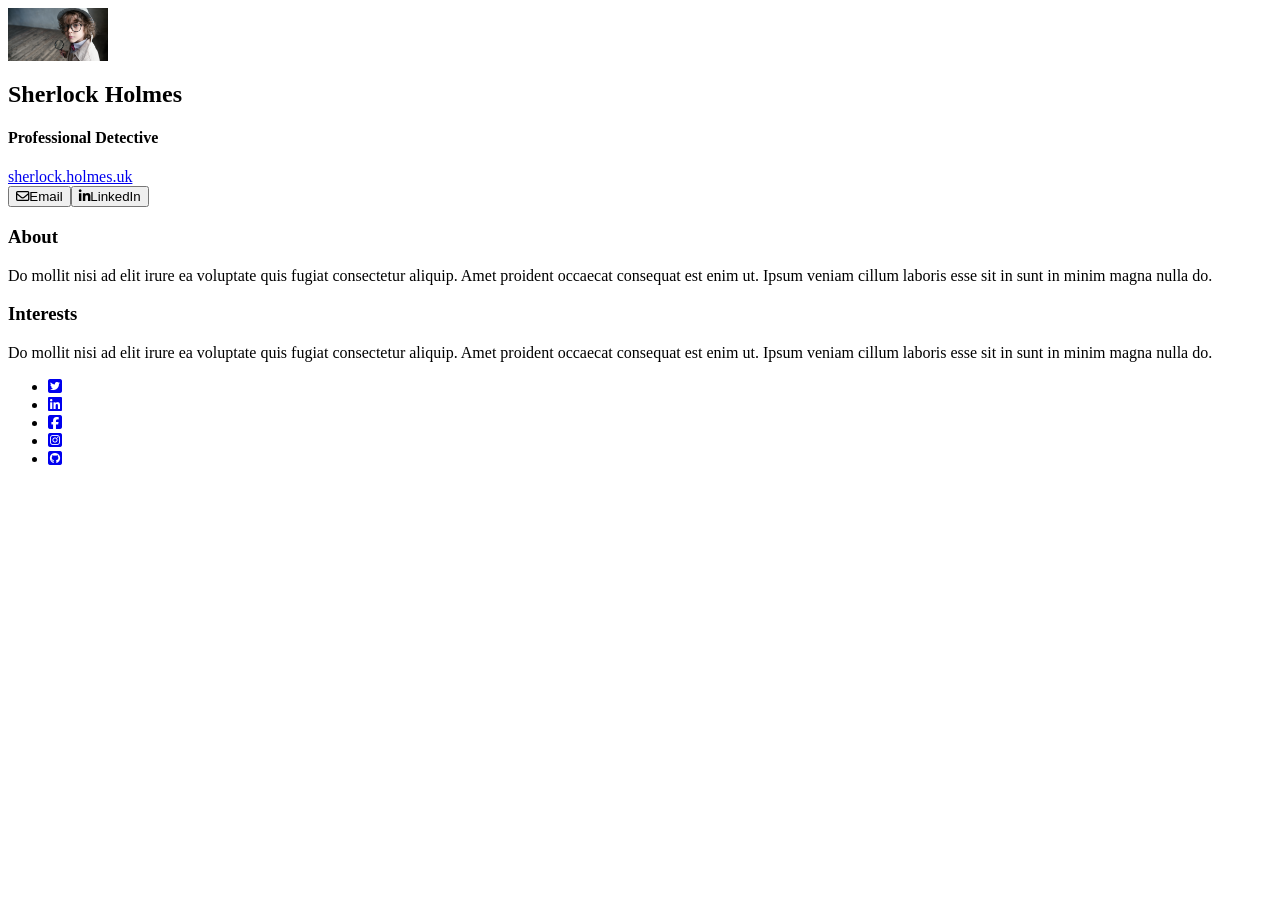
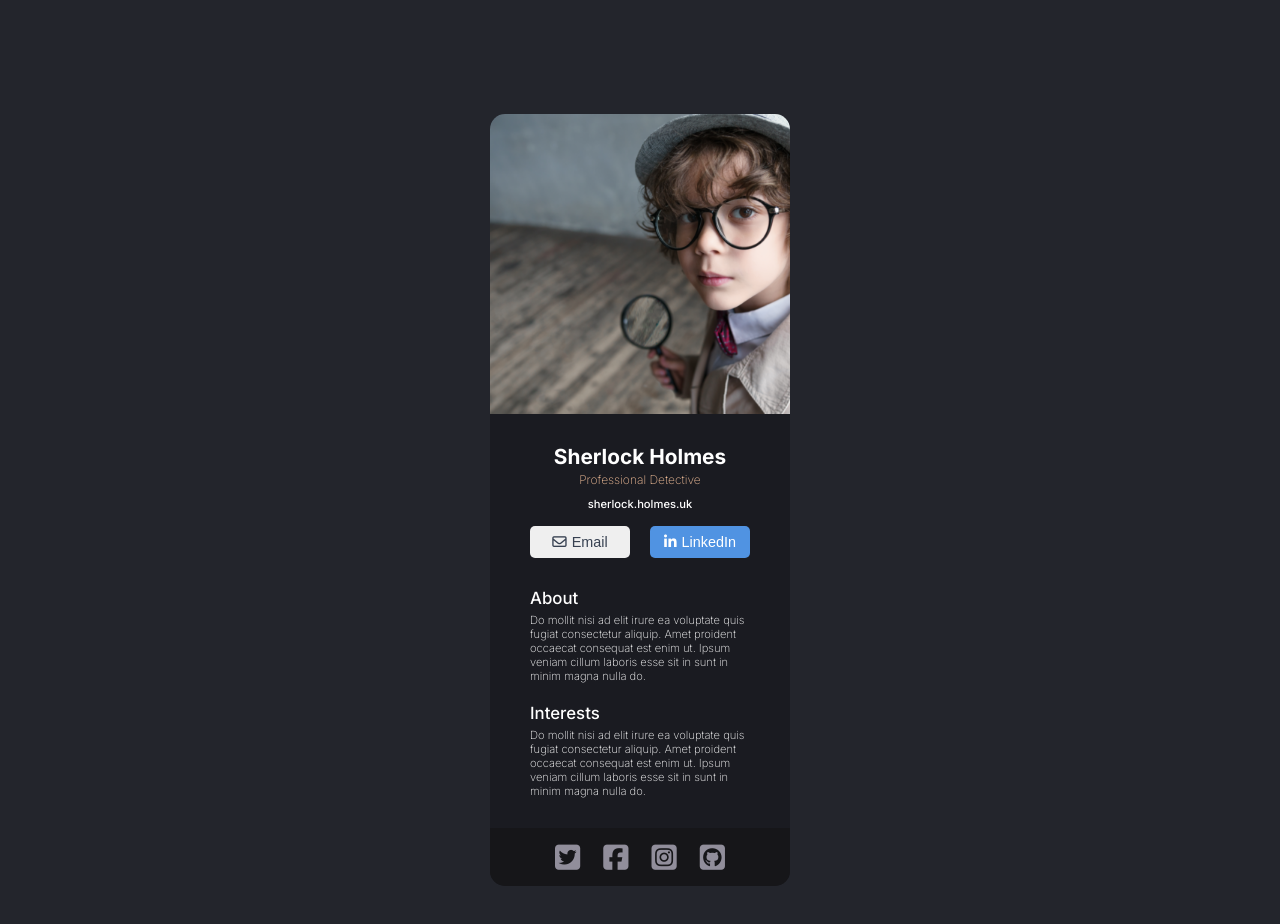
Before and after one commit to Unic-1/ReactTutorial, a website with bundled scripts: page BusinessCard/index.html in a window 1280 px wide. Before the commit the page ends 800 px from the top, so only its background shows below. Built offline with nearby package versions, Linux system fonts and the light colour scheme.

Commit message:
- styles added to the page

```diff
--- a/BusinessCard/index.html
+++ b/BusinessCard/index.html
@@ -16,6 +16,14 @@
       src="https://kit.fontawesome.com/977f7e7178.js"
       crossorigin="anonymous"
     ></script>
+
+    <link rel="preconnect" href="https://fonts.googleapis.com" />
+    <link rel="preconnect" href="https://fonts.gstatic.com" crossorigin />
+    <link
+      href="https://fonts.googleapis.com/css2?family=Inter:wght@200;500;700&display=swap"
+      rel="stylesheet"
+    />
+    <link rel="stylesheet" href="./style/style.css" />
     <title>Business Card</title>
   </head>
   <body>
--- a/BusinessCard/src/components/About.js
+++ b/BusinessCard/src/components/About.js
@@ -2,7 +2,7 @@ export default function About() {
   return (
     <div className="container about-container">
       <div className="about-item">
-        <h3>About</h3>
+        <h2 className="title">About</h2>
         <p>
           Do mollit nisi ad elit irure ea voluptate quis fugiat consectetur
           aliquip. Amet proident occaecat consequat est enim ut. Ipsum veniam
@@ -10,7 +10,7 @@ export default function About() {
         </p>
       </div>
       <div className="about-item">
-        <h3>Interests</h3>
+        <h2 className="title">Interests</h2>
         <p>
           Do mollit nisi ad elit irure ea voluptate quis fugiat consectetur
           aliquip. Amet proident occaecat consequat est enim ut. Ipsum veniam
--- a/BusinessCard/src/components/Profile.js
+++ b/BusinessCard/src/components/Profile.js
@@ -1,10 +1,15 @@
 export default function Profile() {
   return (
     <div className="profile-container">
-      <img src="./static/profile.png" width="100px" />
-      <h2>Sherlock Holmes</h2>
-      <h4>Professional Detective</h4>
+      <img className="profile-image" src="./static/profile.png" width="100px" />
+      <div className="profile-details">
+        <h2 className="profile-name">
+          <strong>Sherlock Holmes</strong>
+        </h2>
+        <h4 className="profile-profession">Professional Detective</h4>
+        <div className="profile-site">
           <a href="#">sherlock.holmes.uk</a>
+        </div>
         <div className="actions">
           <button className="btn email">
             <i class="fa-regular fa-envelope"></i>Email
@@ -14,5 +19,6 @@ export default function Profile() {
           </button>
         </div>
       </div>
+    </div>
   );
 }
--- a/BusinessCard/src/components/Social.js
+++ b/BusinessCard/src/components/Social.js
@@ -5,11 +5,6 @@ export default function Social() {
         <li>
           <a href="#">
             <i class="fa-brands fa-square-twitter"></i>
-          </a>
-        </li>
-        <li>
-          <a href="#">
-            <i class="fa-brands fa-linkedin"></i>
           </a>
         </li>
         <li>
--- a/BusinessCard/style/style.css
+++ b/BusinessCard/style/style.css
@@ -0,0 +1,129 @@
+* {
+  box-sizing: border-box;
+}
+
+body {
+  margin: 0;
+  width: 100%;
+  height: 1000px;
+  display: flex;
+  align-items: center;
+  justify-content: center;
+  background-color: #23252C;
+}
+
+h1, h2, h3, h4, h5, h6 {
+  margin: 0;
+}
+
+p {
+  margin: 0;
+}
+
+main {
+  /* height: 800px; */
+  width: 300px;
+  background-color: #1A1B21;
+  color: white;
+  font-family: 'Inter', sans-serif;
+  border-radius: 15px;
+  overflow: hidden;
+  font-size: .7rem;
+}
+
+.profile-container {
+  text-align: center;
+}
+
+.profile-image {
+  width: 100%;
+  height: 300px;
+  object-fit: cover;
+}
+
+.profile-details, .about-container {
+  margin: 30px 40px;
+}
+
+.profile-name {
+  margin-bottom: 0px;
+  font-weight: bolder;
+  font-size: 1.3rem;
+}
+
+.profile-profession {
+  font-size: .75rem;
+  margin-top: 3px;
+  margin-bottom: 0;
+  color: #F3BF99;
+  font-weight: lighter;
+}
+
+.profile-site {
+  margin: 10px 0px;
+}
+
+.profile-site a {
+  color: white;
+  text-decoration: none;
+}
+
+.actions {
+  display: flex;
+  width: 100%;
+  justify-content: space-between;
+  margin: 15px 0px;
+}
+
+.btn {
+  width: 100px;
+  padding: 8px 10px;
+  font-size: 0.9rem;
+  border-radius: 5px;
+  border: none;
+}
+
+.btn > i {
+  margin-right: 5px;
+
+}
+
+.email {
+  color: #374151
+}
+
+.linkedin {
+  background-color: #5093E2;
+  color: white;
+}
+
+.about-item {
+  margin: 20px 0px;
+}
+
+.about-item > .title {
+  margin-bottom: 5px;
+  font-weight: 400;
+}
+
+.about-item > p {
+  font-weight: lighter;
+}
+
+footer {
+  background-color: #161619;
+}
+
+.social-list {
+  margin: auto;
+  width: 200px;
+  list-style: none;
+  display: flex;
+  padding: 15px;
+  justify-content: space-between;
+}
+
+.social-list > li > a > i {
+  font-size: 1.8rem;
+  color: #918E9B;
+}
```
Lines whose indentation alone changed are shown as unchanged.
